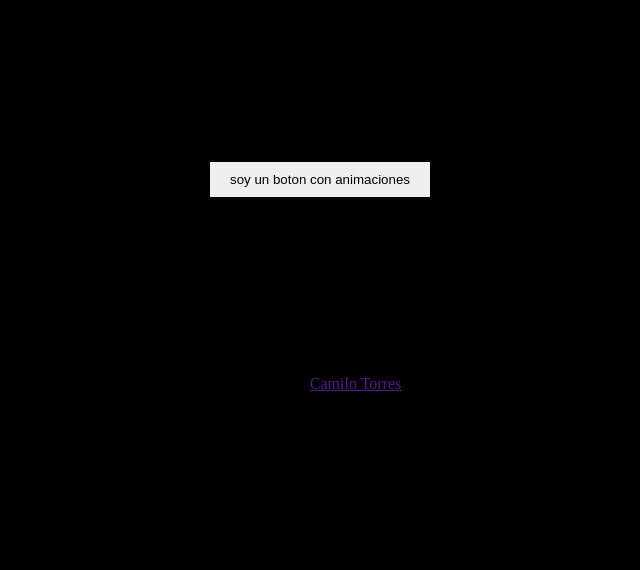
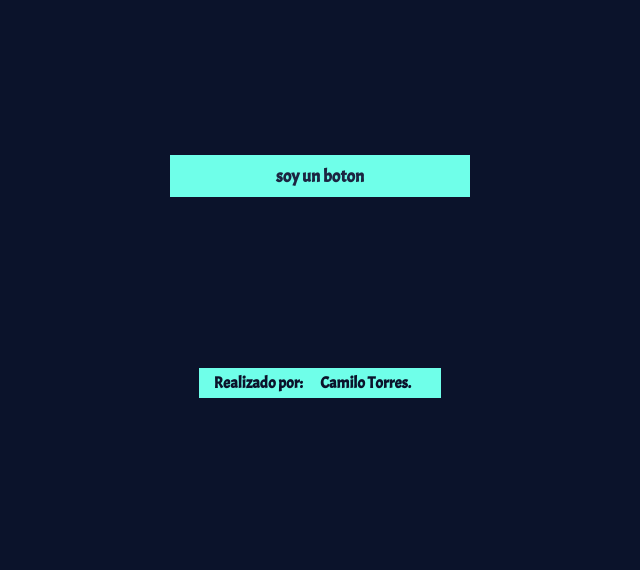
Before and after one commit to CAMILOITT/css_animaciones, a plain HTML site: page index.html in a window 1280 px wide. Shown: the part 230-800 px from the top of the page, without its empty margins (320-960 px from the left). Drawn offline with Linux system fonts and the light colour scheme.

Commit message:
ultimos ajustes añadidos

```diff
--- a/css/style.css
+++ b/css/style.css
@@ -1,7 +1,19 @@
+@import url('https://fonts.googleapis.com/css2?family=Acme&display=swap');
+:root {
+  --color-bg: #0b132b;
+  --color-primary: #1c2541;
+  --color-secundary: #3a506b;
+  --color-tertiary: #5bc0be;
+  --color-quaternary: #6fffe9;
+  /* colores neutros */
+  --neutral-primary: white;
+  --neutral-secundary: black;
+}
 * {
   margin: 0;
   padding: 0;
   box-sizing: border-box;
+  font-family: 'Acme', sans-serif;
 }
 body {
   height: 100vh;
@@ -9,32 +21,47 @@ body {
   flex-direction: column;
   justify-content: space-evenly;
   align-items: center;
-  background: #000;
+  background: var(--color-bg);
 }
 .title {
   color: white;
 }
 .btn-larnU {
+  background: var(--color-quaternary);
+  color: var(--color-primary);
+  font-size: 1.1em;
+  font-weight: bolder;
+  width: 300px;
   padding: 10px 20px;
   border: none;
-  transition: 0.4s;
-  -webkit-transition: 0.4s;
-  -moz-transition: 0.4s;
-  -ms-transition: 0.4s;
-  -o-transition: 0.4s;
+  transition: 0.4s 0.5s;
+  -webkit-transition: 0.4s 0.5s;
+  -moz-transition: 0.4s 0.5s;
+  -ms-transition: 0.4s 0.5s;
+  -o-transition: 0.4s 0.5s;
+  position: relative;
+  overflow: hidden;
 }
 .btn-larnU:hover {
-  border-radius: 10px;
-  -webkit-border-radius: 10px;
-  -moz-border-radius: 10px;
-  -ms-border-radius: 10px;
-  -o-border-radius: 10px;
+  background: var(--color-secundary);
+  border-radius: 15px;
+  -webkit-border-radius: 15px;
+  -moz-border-radius: 15px;
+  -ms-border-radius: 15px;
+  -o-border-radius: 15px;
   transform: translateY(-5px);
   -webkit-transform: translateY(-5px);
   -moz-transform: translateY(-5px);
   -ms-transform: translateY(-5px);
   -o-transform: translateY(-5px);
-  box-shadow: 0 10px 0 0 white;
-  background: #000;
-  color: white;
+  box-shadow: 0 20px 2px -10px var(--color-tertiary);
+  color: var(--color-quaternary);
 }
+footer p,
+footer a {
+  background: var(--color-quaternary);
+  color: var(--color-bg);
+  font-weight: bold;
+  text-decoration: none;
+  padding: 5px 15px;
+}
--- a/index.html
+++ b/index.html
@@ -9,9 +9,11 @@
   </head>
   <body>
     <header><h1 class="title">Animaciones y transiciones en Css</h1></header>
-    <main><button class="btn-larnU">soy un boton con animaciones</button></main>
-    <header>
-      <p>Hecho por <a href="" target="_blank">Camilo Torres</a></p>
-    </header>
+    <main>
+      <button class="btn-larnU">soy un boton</button>
+    </main>
+    <footer>
+      <p>Realizado por: <a href="" target="_blank">Camilo Torres.</a></p>
+    </footer>
   </body>
 </html>
```
